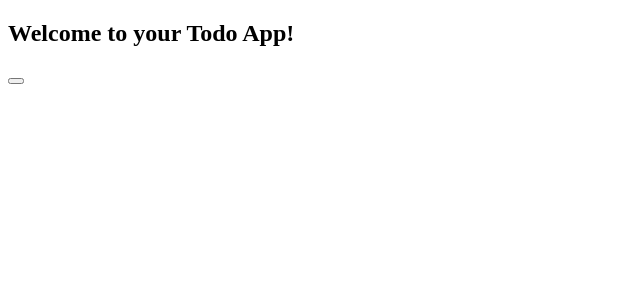
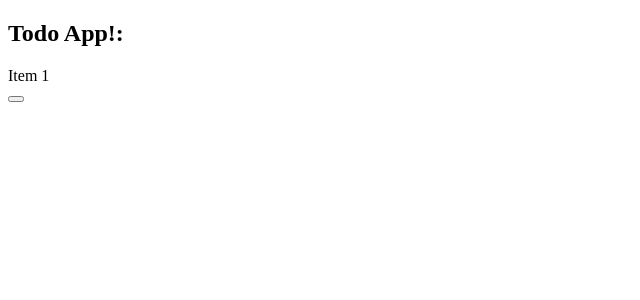
Before and after one commit to bloominstituteoftechnology/web-module-project-class-components, a React (Create React App) app: page / in a window 1280 px wide. Shown: the top 300 px of the page, without its empty margins (0-640 px from the left). Built offline with nearby package versions, Linux system fonts and the light colour scheme; the HTML template or start-up script is replaced by a standard one.

Commit message:
added basic structure

```diff
--- a/src/App.js
+++ b/src/App.js
@@ -1,13 +1,43 @@
 import React from 'react';
 
+import TodoForm from "./components/TodoForm"
+import TodoList from "./components/TodoList"
+
+
+
+const items = [
+    {
+      task: 'Organize Garage',
+      id: 1528817077286,
+      completed: false
+    },
+    {
+      task: 'Bake Cookies',
+      id: 1528817084358,
+      completed: false
+    },
+    {
+      task: 'Clean Dishes',
+      id: 12345,
+      completed: false
+    },
+    {
+      task: 'Walk the Dog',
+      id: 1528817084358,
+      completed: false
+    }
+  ];
+
+
 class App extends React.Component {
-  // you will need a place to store your state in this component.
-  // design `App` to be the parent component of your application.
-  // this component is going to take care of state, and any change handlers you need to work with your state
   render() {
     return (
       <div>
-        <h2>Welcome to your Todo App!</h2>
+        <h2>Todo App!:</h2>
+        <TodoList />
+
+       {/* <TodoForm /> */}
+
         <button>  </button>
       </div>
     );
--- a/src/components/Todo.js
+++ b/src/components/Todo.js
@@ -0,0 +1,10 @@
+import React from "react";
+
+const Todo = props =>{
+    return (
+        <div>Item 1</div>
+    )
+}
+
+
+export default Todo;
--- a/src/components/TodoList.js
+++ b/src/components/TodoList.js
@@ -1,2 +1,9 @@
-// your components will all go in this `component` directory.
-// feel free to change this component.js into TodoList.js
+import React from "react"
+import Todo from "./Todo"
+
+const TodoList = props => {
+return(
+<Todo />
+
+)}
+export default TodoList;
```
